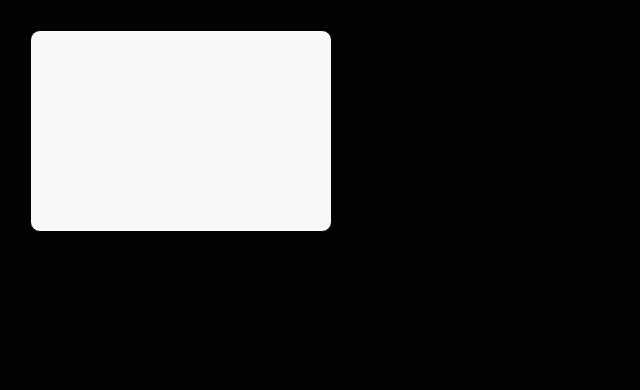
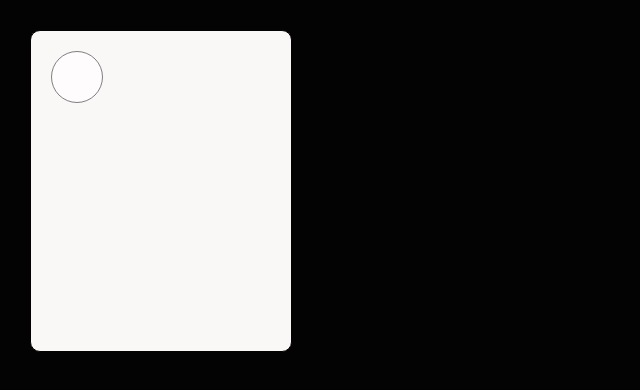
Before and after one commit to Abhishek20-prog/profile-card-insta-style, a React (Vite) app in the folder instacard/: page / in a window 1280 px wide. Shown: the top 390 px of the page, without its empty margins (0-640 px from the left). Built offline with nearby package versions, Linux system fonts and the light colour scheme.

Commit message:
initial commit

```diff
--- a/instacard/src/components/Card.jsx
+++ b/instacard/src/components/Card.jsx
@@ -3,7 +3,9 @@
 const Card = () => {
   return (
     <div className="parent">
-      <div className="box"></div>
+      <div className="box">
+        <div className="logo"></div>
+      </div>
     </div>
   )
 }
--- a/instacard/src/index.css
+++ b/instacard/src/index.css
@@ -12,9 +12,17 @@ body{
 
 }
 .box{
-  width: 300px;
-  height: 200px;
+  width: 220px;
+  height: 280px;
   background-color: rgb(250, 247, 247);
   border-radius: 10px;
   border: 1px solid rgb(3, 3, 3);
+  padding: 20px;
 }
+.logo{
+  width: 50px;
+  height: 50px;
+  background-color: rgb(254, 252, 252);
+  border-radius: 50%;
+  border: 1px solid grey;
+}
```
